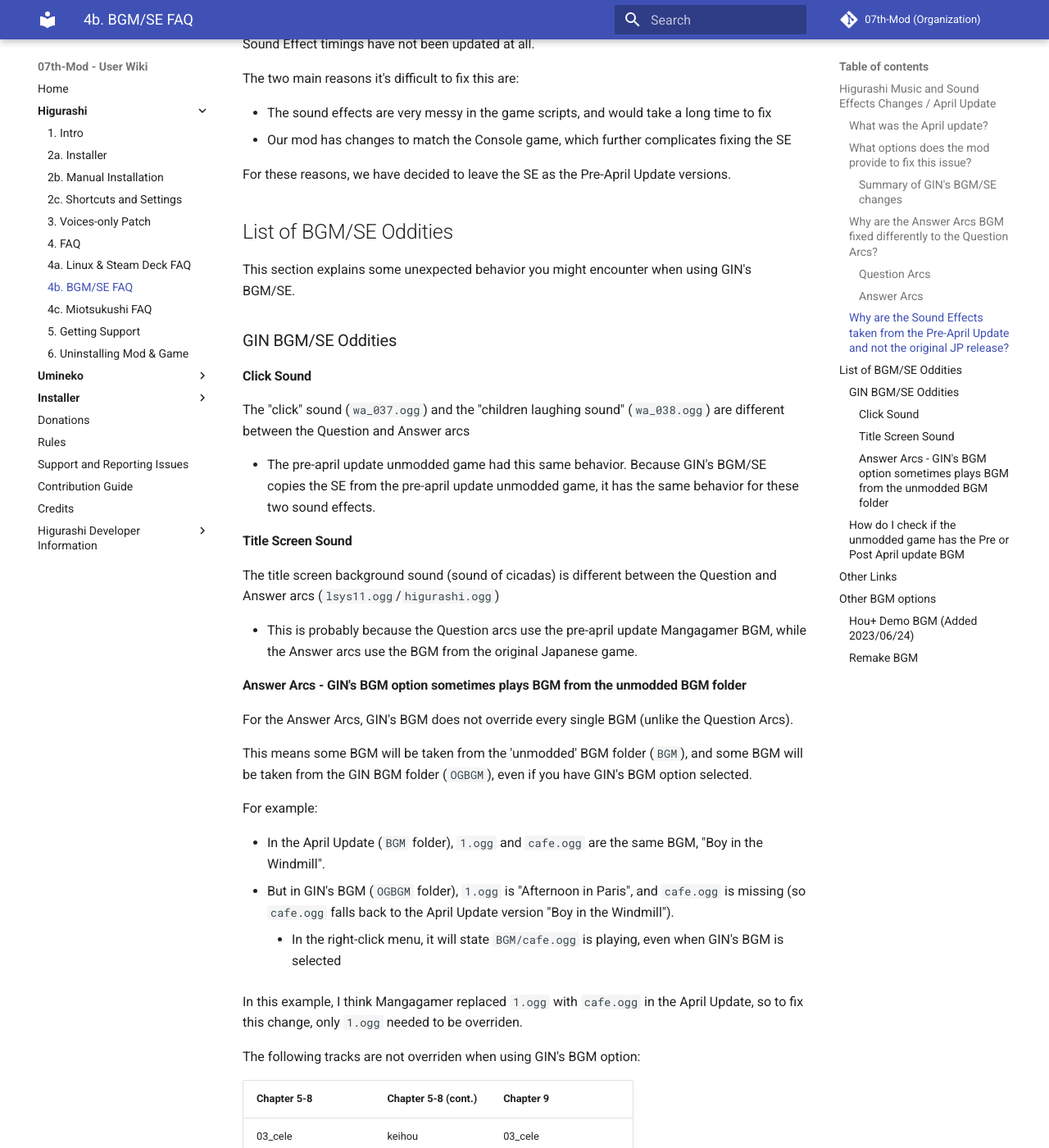
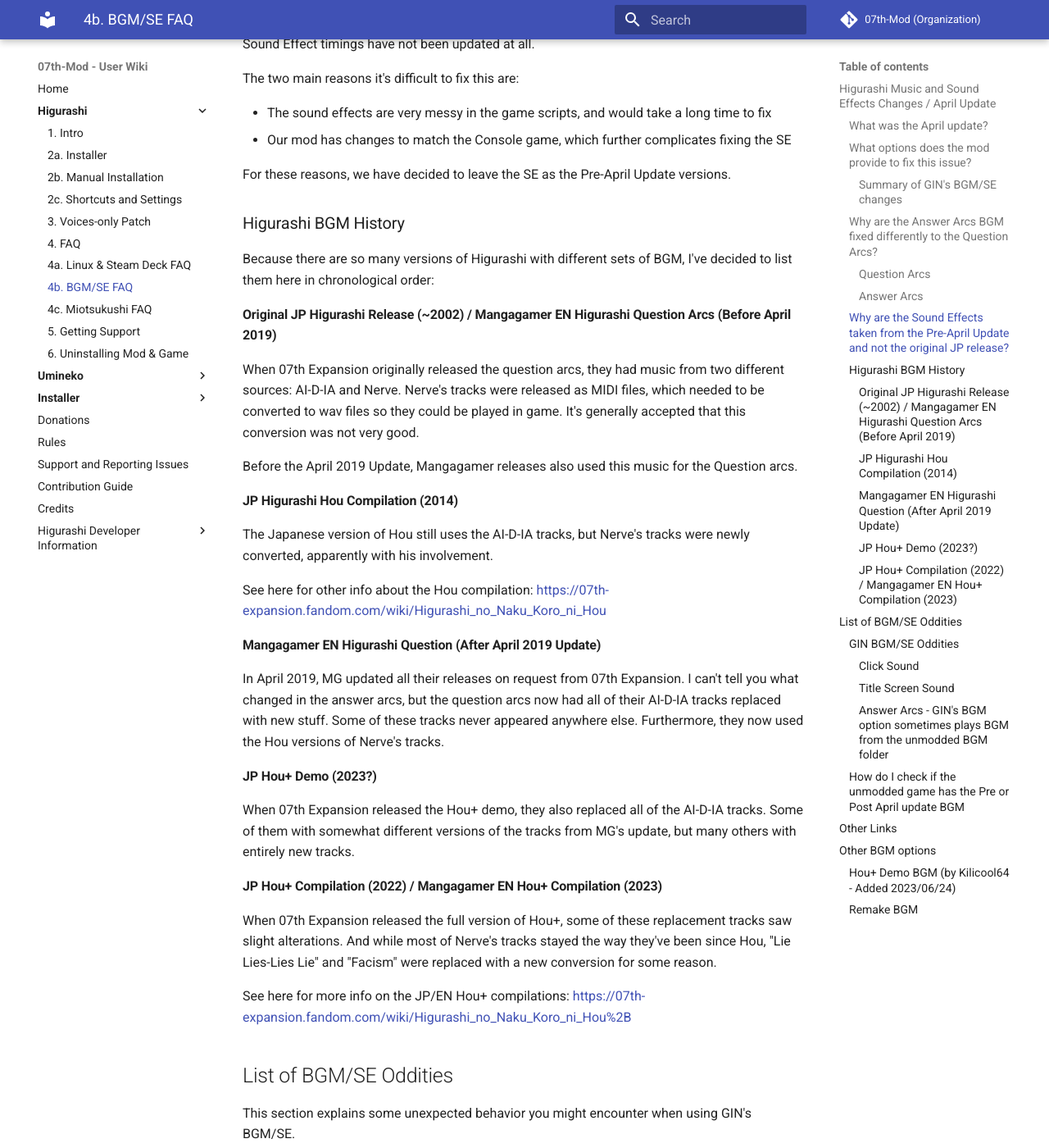
Before and after one commit to 07th-mod/wiki, an MkDocs documentation site: the page built from docs/Higurashi/BGM-SE-FAQ.md, in a window 1280 px wide and 1400 px high, scrolled down 2656 px. Shown: the whole window at 82% size. Built offline with MkDocs 1.6.1 and Material for MkDocs 9.7.7, drawn with Linux system fonts in a browser that asks for light colours; some of the changed text lies outside the part shown.

Commit message:
Add BGM history to BGM-SE-FAQ

```diff
--- a/docs/Higurashi/BGM-SE-FAQ.md
+++ b/docs/Higurashi/BGM-SE-FAQ.md
@@ -115,6 +115,37 @@
 
 For these reasons, we have decided to leave the SE as the Pre-April Update versions.
 
+### Higurashi BGM History
+
+Because there are so many versions of Higurashi with different sets of BGM, I've decided to list them here in chronological order:
+
+#### Original JP Higurashi Release (~2002) / Mangagamer EN Higurashi Question Arcs (Before April 2019)
+
+When 07th Expansion originally released the question arcs, they had music from two different sources: AI-D-IA and Nerve. Nerve's tracks were released as MIDI files, which needed to be converted to wav files so they could be played in game. It's generally accepted that this conversion was not very good.
+
+Before the April 2019 Update, Mangagamer releases also used this music for the Question arcs.
+
+#### JP Higurashi Hou Compilation (2014)
+
+The Japanese version of Hou still uses the AI-D-IA tracks, but Nerve's tracks were newly converted, apparently with his involvement.
+
+See here for other info about the Hou compilation: <https://07th-expansion.fandom.com/wiki/Higurashi_no_Naku_Koro_ni_Hou>
+
+#### Mangagamer EN Higurashi Question (After April 2019 Update)
+
+In April 2019, MG updated all their releases on request from 07th Expansion. I can't tell you what changed in the answer arcs, but the question arcs now had all of their AI-D-IA tracks replaced with new stuff. Some of these tracks never appeared anywhere else. Furthermore, they now used the Hou versions of Nerve's tracks.
+
+#### JP Hou+ Demo (2023?)
+
+When 07th Expansion released the Hou+ demo, they also replaced all of the AI-D-IA tracks. Some of them with somewhat different versions of the tracks from MG's update, but many others with entirely new tracks.
+
+#### JP Hou+ Compilation (2022) / Mangagamer EN Hou+ Compilation (2023)
+
+When 07th Expansion released the full version of Hou+, some of these replacement tracks saw slight alterations. And while most of Nerve's tracks stayed the way they've been since Hou, "Lie Lies-Lies Lie" and "Facism" were replaced with a new conversion for some reason.
+
+See here for more info on the JP/EN Hou+ compilations: <https://07th-expansion.fandom.com/wiki/Higurashi_no_Naku_Koro_ni_Hou%2B>
+
+
 ## List of BGM/SE Oddities
 
 This section explains some unexpected behavior you might encounter when using GIN's BGM/SE.
@@ -207,7 +238,7 @@
 
 ## Other BGM options
 
-### Hou+ Demo BGM (Added 2023/06/24)
+### Hou+ Demo BGM (by Kilicool64 - Added 2023/06/24)
 
 This option replaces 16 BGM with BGM from the Higurashi Hou+ Demo. It uses the same tracks from nerve as the New MangaGamer BGM, but the AI-D-IA tracks are different.
 
```
